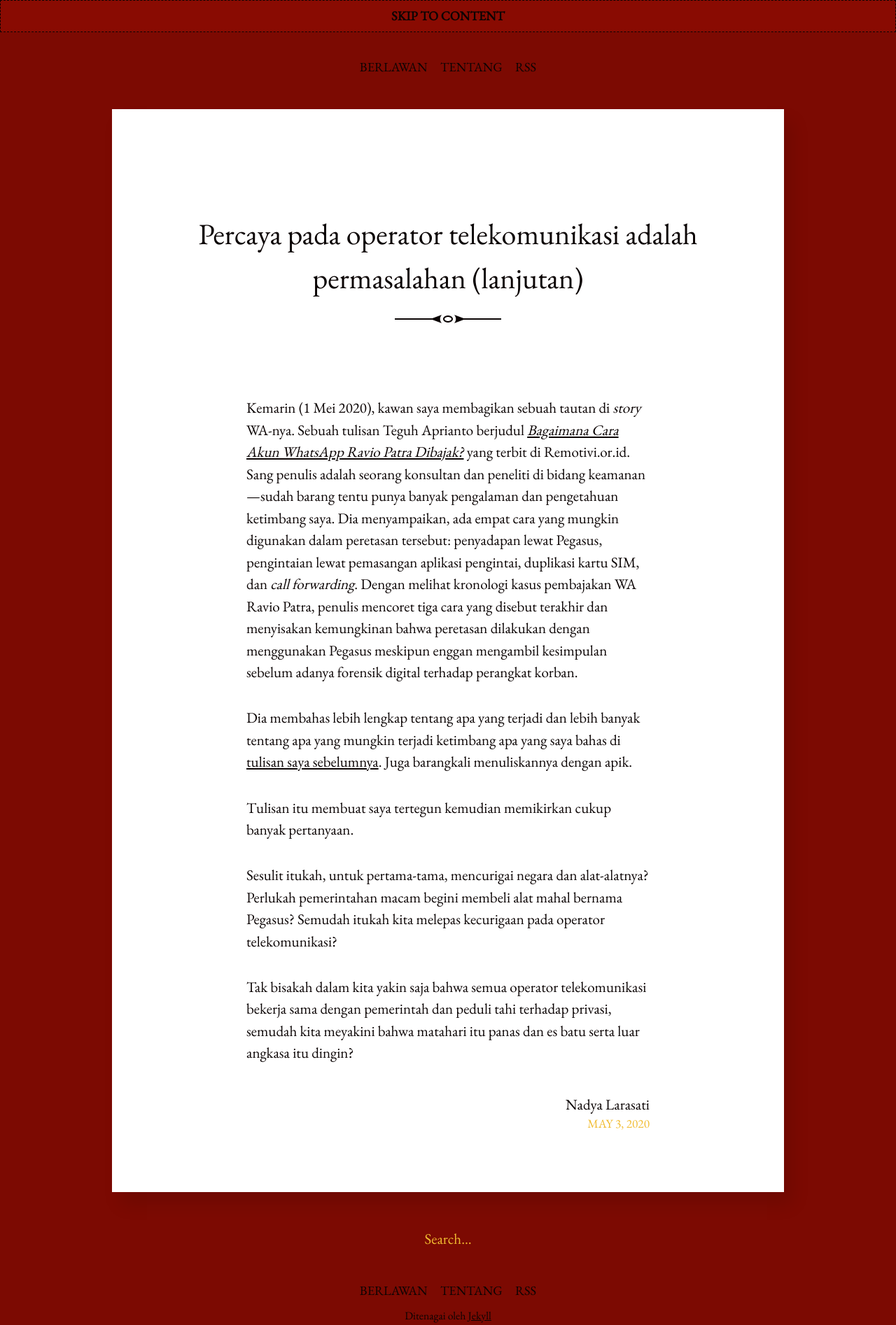
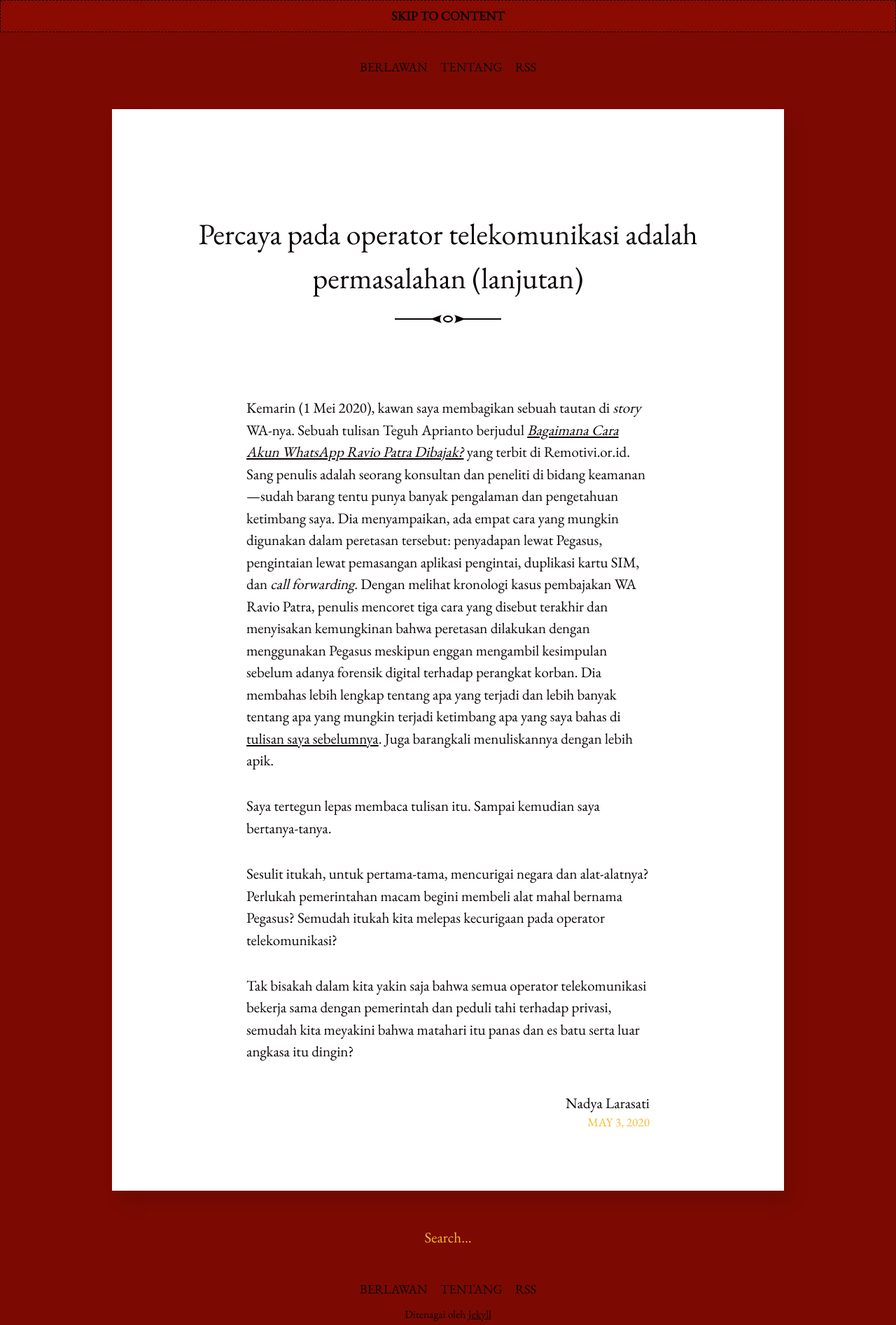
Before and after one commit to Berlawan/berlawan.github.io, a Jekyll site: the page built from _posts/2020-05-03-percaya-pada-operator-telekomunikasi-adalah-permasalahan-2.md, in a window 1280 px wide. Shown: the whole page at 70% size. Built offline with Jekyll 4.4.1, drawn with Linux system fonts in a browser that asks for light colours; comment, search, counter and statistics services are not loaded.

Commit message:
Update 2020-05-03-percaya-pada-operator-telekomunikasi-adalah-permasalahan-2.md

```diff
--- a/_posts/2020-05-03-percaya-pada-operator-telekomunikasi-adalah-permasalahan-2.md
+++ b/_posts/2020-05-03-percaya-pada-operator-telekomunikasi-adalah-permasalahan-2.md
@@ -6,11 +6,9 @@ author: 'Nadya Larasati'
 categories: teknologi
 ---
 
-Kemarin (1 Mei 2020), kawan saya membagikan sebuah tautan di *story* WA-nya. Sebuah tulisan Teguh Aprianto berjudul *[Bagaimana Cara Akun WhatsApp Ravio Patra Dibajak?](https://www.remotivi.or.id/amatan/589/bagaimana-cara-akun-whatsapp-ravio-patra-dibajak)* yang terbit di Remotivi.or.id. Sang penulis adalah seorang konsultan dan peneliti di bidang keamanan—sudah barang tentu punya banyak pengalaman dan pengetahuan ketimbang saya. Dia menyampaikan, ada empat cara yang mungkin digunakan dalam peretasan tersebut: penyadapan lewat Pegasus, pengintaian lewat pemasangan aplikasi pengintai, duplikasi kartu SIM, dan *call forwarding*. Dengan melihat kronologi kasus pembajakan WA Ravio Patra, penulis mencoret tiga cara yang disebut terakhir dan menyisakan kemungkinan bahwa peretasan dilakukan dengan menggunakan Pegasus meskipun enggan mengambil kesimpulan sebelum adanya forensik digital terhadap perangkat korban.
+Kemarin (1 Mei 2020), kawan saya membagikan sebuah tautan di *story* WA-nya. Sebuah tulisan Teguh Aprianto berjudul *[Bagaimana Cara Akun WhatsApp Ravio Patra Dibajak?](https://www.remotivi.or.id/amatan/589/bagaimana-cara-akun-whatsapp-ravio-patra-dibajak)* yang terbit di Remotivi.or.id. Sang penulis adalah seorang konsultan dan peneliti di bidang keamanan—sudah barang tentu punya banyak pengalaman dan pengetahuan ketimbang saya. Dia menyampaikan, ada empat cara yang mungkin digunakan dalam peretasan tersebut: penyadapan lewat Pegasus, pengintaian lewat pemasangan aplikasi pengintai, duplikasi kartu SIM, dan *call forwarding*. Dengan melihat kronologi kasus pembajakan WA Ravio Patra, penulis mencoret tiga cara yang disebut terakhir dan menyisakan kemungkinan bahwa peretasan dilakukan dengan menggunakan Pegasus meskipun enggan mengambil kesimpulan sebelum adanya forensik digital terhadap perangkat korban. Dia membahas lebih lengkap tentang apa yang terjadi dan lebih banyak tentang apa yang mungkin terjadi ketimbang apa yang saya bahas di [tulisan saya sebelumnya](https://berlawan.github.io/teknologi/2020/04/23/percaya-pada-operator-telekomunikasi-adalah-permasalahan.html). Juga barangkali menuliskannya dengan lebih apik.
 
-Dia membahas lebih lengkap tentang apa yang terjadi dan lebih banyak tentang apa yang mungkin terjadi ketimbang apa yang saya bahas di [tulisan saya sebelumnya](https://berlawan.github.io/teknologi/2020/04/23/percaya-pada-operator-telekomunikasi-adalah-permasalahan.html). Juga barangkali menuliskannya dengan apik.
-
-Tulisan itu membuat saya tertegun kemudian memikirkan cukup banyak pertanyaan.
+Saya tertegun lepas membaca tulisan itu. Sampai kemudian saya bertanya-tanya.
 
 Sesulit itukah, untuk pertama-tama, mencurigai negara dan alat-alatnya? Perlukah pemerintahan macam begini membeli alat mahal bernama Pegasus? Semudah itukah kita melepas kecurigaan pada operator telekomunikasi?
 
```
